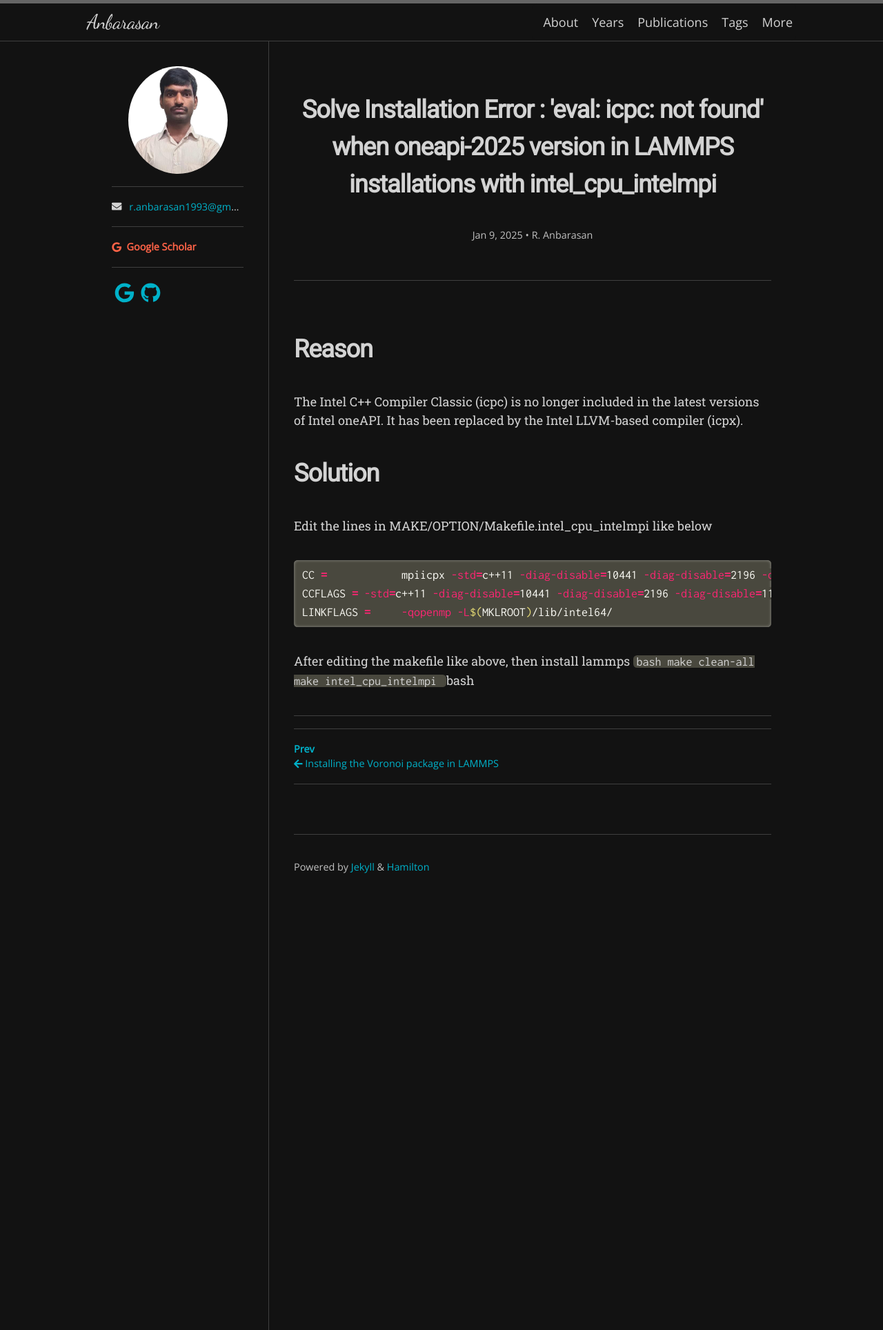
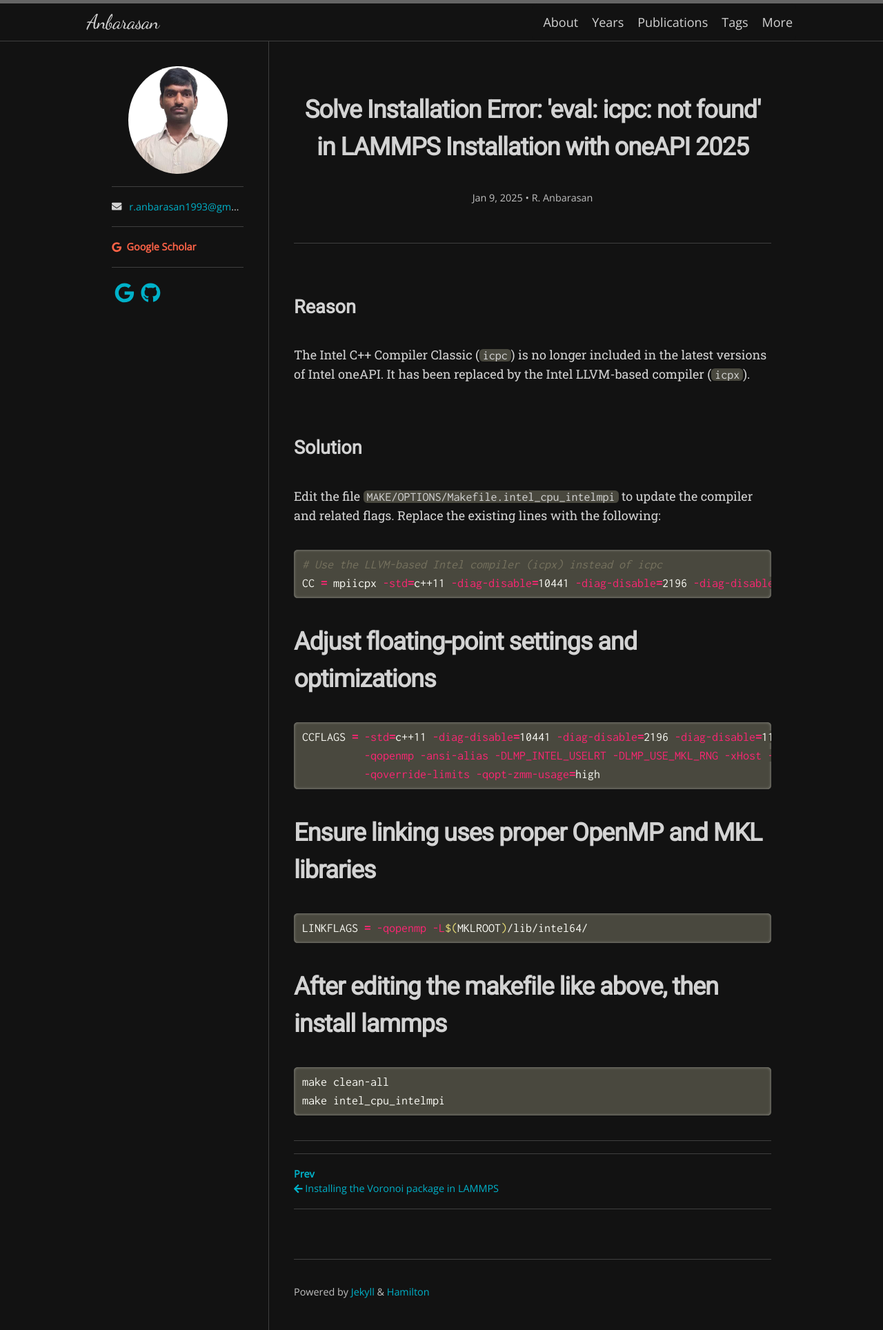
Before and after one commit to anbarasananbu/anbarasan, a Jekyll site: the page built from _posts/2025-01-09-lammps_4.md, in a window 1280 px wide. Shown: the whole page at 69% size. Built offline with Jekyll 4.4.1, drawn with Linux system fonts in a browser that asks for light colours; nearby versions of some CDN libraries; some web fonts are replaced; a style sheet for code colours, icons or effects is not loaded.

Commit message:
Update 2025-01-09-lammps_4.md

````diff
--- a/_posts/2025-01-09-lammps_4.md
+++ b/_posts/2025-01-09-lammps_4.md
@@ -1,25 +1,34 @@
 ---
 layout: post
-title: "Solve Installation Error : 'eval: icpc: not found' when oneapi-2025 version in LAMMPS installations with intel_cpu_intelmpi"
+title: "Solve Installation Error: 'eval: icpc: not found' in LAMMPS Installation with oneAPI 2025"
 date: 2025-01-09
 author: "R. Anbarasan"
 ---
 
-# Reason
+## **Reason**
 
-The Intel C++ Compiler Classic (icpc) is no longer included in the latest versions of Intel oneAPI. It has been replaced by the Intel LLVM-based compiler (icpx).
+The Intel C++ Compiler Classic (`icpc`) is no longer included in the latest versions of Intel oneAPI. It has been replaced by the Intel LLVM-based compiler (`icpx`).
 
-# Solution
+## **Solution**
 
-Edit the lines in MAKE/OPTION/Makefile.intel_cpu_intelmpi like below
+Edit the file `MAKE/OPTIONS/Makefile.intel_cpu_intelmpi` to update the compiler and related flags. Replace the existing lines with the following:
 
 ```bash
-CC =            mpiicpx -std=c++11 -diag-disable=10441 -diag-disable=2196 -diag-disable=11074 -diag-disable=11076
-CCFLAGS = -std=c++11 -diag-disable=10441 -diag-disable=2196 -diag-disable=11074 -diag-disable=11076 -qopenmp -ansi-alias -DLMP_INTEL_USELRT -DLMP_USE_MKL_RNG -xHost -O2 -fp-model precise -qoverride-limits -qopt-zmm-usage=high
-LINKFLAGS =     -qopenmp -L$(MKLROOT)/lib/intel64/
+# Use the LLVM-based Intel compiler (icpx) instead of icpc
+CC = mpiicpx -std=c++11 -diag-disable=10441 -diag-disable=2196 -diag-disable=11074 -diag-disable=11076
 ```
-After editing the makefile like above, then install lammps
+# Adjust floating-point settings and optimizations
+```bash
+CCFLAGS = -std=c++11 -diag-disable=10441 -diag-disable=2196 -diag-disable=11074 -diag-disable=11076 \
+          -qopenmp -ansi-alias -DLMP_INTEL_USELRT -DLMP_USE_MKL_RNG -xHost -O2 -fp-model precise \
+          -qoverride-limits -qopt-zmm-usage=high
+```
+# Ensure linking uses proper OpenMP and MKL libraries
+```bash
+LINKFLAGS = -qopenmp -L$(MKLROOT)/lib/intel64/
+```
+# After editing the makefile like above, then install lammps
 ```bash
 make clean-all
 make intel_cpu_intelmpi
-```bash
+```
````
